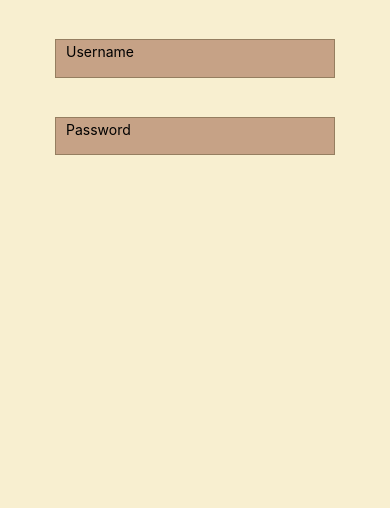
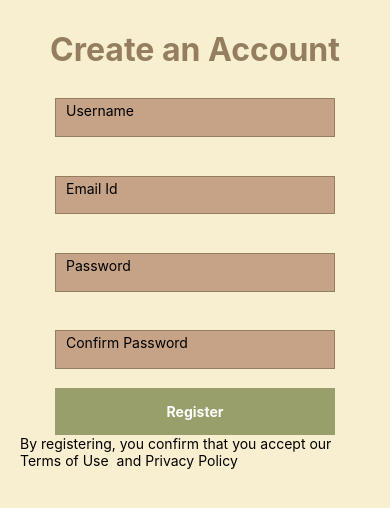
Before and after one commit to Yashasvi222/AyurvedaQnA, a React Native app: screen / in a window 390 px wide. Shown: the top 508 px of the page. Built offline with nearby package versions, Linux system fonts and the light colour scheme.

Commit message:
SignUp Screen added

```diff
--- a/App.js
+++ b/App.js
@@ -1,11 +1,13 @@
 import React from 'react';
 import { SafeAreaView, StyleSheet, Text, View } from 'react-native';
-import SignInScreen from './src/screens/SignInScreen';
+import SignInScreen from './src/screens/SignInScreen/SignInScreen';
+import SignUpScreen from './src/screens/SignUpScreen/SignUpScreen';
 
 const App = () => {
   return (
     <SafeAreaView style={styles.root}>
-      <SignInScreen />
+      {/* <SignInScreen />/ */}
+      <SignUpScreen />
     </SafeAreaView>
   )
 }
@@ -18,5 +20,3 @@ const styles = StyleSheet.create({
 });
 
 export default App;
-
-//Test commit
--- /dev/null
+++ b/src/components/CustomButton/CustomButton.js
@@ -0,0 +1,27 @@
+import { View, Text, StyleSheet, Pressable } from 'react-native'
+import React from 'react'
+
+const CustomButton = ({onPress, text}) => {
+  return (
+    <Pressable onPress={onPress} style={styles.container}>
+      <Text style={styles.text}>{text}</Text>
+    </Pressable>
+  )
+}
+
+const styles = StyleSheet.create({
+    container: {
+        backgroundColor: '#989F6B',
+        width: 280,
+        height: 47,
+        padding: 15,
+        alignItems: 'center',
+
+    },
+    text: {
+        fontWeight: 'bold',
+        color: 'white',
+    },
+})
+
+export default CustomButton;
--- /dev/null
+++ b/src/components/CustomButton/index.js
@@ -0,0 +1 @@
+export { default } from './CustomButton';
--- a/src/components/CustomInput/CustomInput.js
+++ b/src/components/CustomInput/CustomInput.js
@@ -1,7 +1,7 @@
 import { View, Text, TextInput, StyleSheet } from 'react-native';
 import React from 'react';
 
-const CustomInput = ({value, setValue, placeholder}) => {
+const CustomInput = ({value, setValue, placeholder, secureTextEntry}) => {
   return (
     <View style={styles.container}>
       <TextInput
@@ -9,6 +9,7 @@ const CustomInput = ({value, setValue, placeholder}) => {
         value={value}
         onChangeText={setValue}
         style={styles.input}
+        secureTextEntry={secureTextEntry}
       />
     </View>
   )
--- a/src/screens/SignInScreen.js
+++ /dev/null
@@ -1,25 +0,0 @@
-import { View, Text, StyleSheet, useWindowDimensions } from 'react-native'
-import React, {useState} from 'react'
-import CustomInput from '../components/CustomInput'
-
-const SignInScreen = () => {
-  const [username, setUsername] = useState('');
-  const [password, setPassword] = useState('');
-
-  return (
-    <View style={styles.root}>
-      <Text></Text>
-      <CustomInput placeholder="Username" value={username} setValue={setUsername} />
-      <CustomInput placeholder="Password" value={password} setValue={setPassword}/>
-    </View>
-  )
-}
-
-const styles = StyleSheet.create({
-    root: {
-        alignItems: 'center',
-        padding: 20,
-    },
-})
-
-export default SignInScreen
--- /dev/null
+++ b/src/screens/SignInScreen/SignInScreen.js
@@ -0,0 +1,33 @@
+import { View, Text, StyleSheet, useWindowDimensions } from 'react-native'
+import React, {useState} from 'react'
+import CustomInput from '../../components/CustomInput'
+import CustomButton from '../../components/CustomButton/index.js'
+
+const SignInScreen = () => {
+  const [username, setUsername] = useState('');
+  const [password, setPassword] = useState('');
+
+  const {height} = useWindowDimensions();
+
+  const onSignInPressed = () => {
+    console.warn("Sign in")
+  }
+
+  return (
+    <View style={styles.root}>
+      <Text></Text>
+      <CustomInput placeholder="Username" value={username} setValue={setUsername} secureTextEntry={false} />
+      <CustomInput placeholder="Password" value={password} setValue={setPassword} secureTextEntry={true}/>
+      <CustomButton text="Sign In" onPress={onSignInPressed}/>
+    </View>
+  )
+}
+
+const styles = StyleSheet.create({
+    root: {
+        alignItems: 'center',
+        padding: 20,
+    },
+})
+
+export default SignInScreen
--- /dev/null
+++ b/src/screens/SignUpScreen/SignUpScreen.js
@@ -0,0 +1,45 @@
+import { View, Text, StyleSheet, useWindowDimensions } from 'react-native'
+import React, {useState} from 'react'
+import CustomInput from '../../components/CustomInput'
+import CustomButton from '../../components/CustomButton/index.js'
+
+const SignUpScreen = () => {
+  const [username, setUsername] = useState('');
+  const [email, setEmail] = useState('');
+  const [password, setPassword] = useState('');
+  const [confirmPassword, setConfirmPassword] = useState('');
+
+
+  const {height} = useWindowDimensions();
+
+  const onRegisterPressed = () => {
+    console.warn("Registered")
+  }
+
+  return (
+    <View style={styles.root}>
+      <Text style={styles.title}>Create an Account</Text>
+      <CustomInput placeholder="Username" value={username} setValue={setUsername} secureTextEntry={false} />
+      <CustomInput placeholder="Email Id" value={email} setValue={setEmail} secureTextEntry={false} />
+      <CustomInput placeholder="Password" value={password} setValue={setPassword} secureTextEntry={true} />
+      <CustomInput placeholder="Confirm Password" value={confirmPassword} setValue={setConfirmPassword} secureTextEntry={true}/>
+      <CustomButton text="Register" onPress={onRegisterPressed}/>
+      <Text>By registering, you confirm that you accept our <Text> Terms of Use </Text> and <Text>Privacy Policy</Text></Text>
+    </View>
+  )
+}
+
+const styles = StyleSheet.create({
+    root: {
+        alignItems: 'center',
+        padding: 20,
+    },
+    title: {
+      fontSize: 32,
+      fontWeight: 'bold',
+      color: '#957E60',
+      margin: 10,
+    }
+})
+
+export default SignUpScreen
--- /dev/null
+++ b/src/screens/SignUpScreen/index.js
@@ -0,0 +1 @@
+export { default } from './SignUpScreen;'
```
Also changed, not shown: src/screens/SignInScreen/index.js (renamed from src/screens/index.js).
